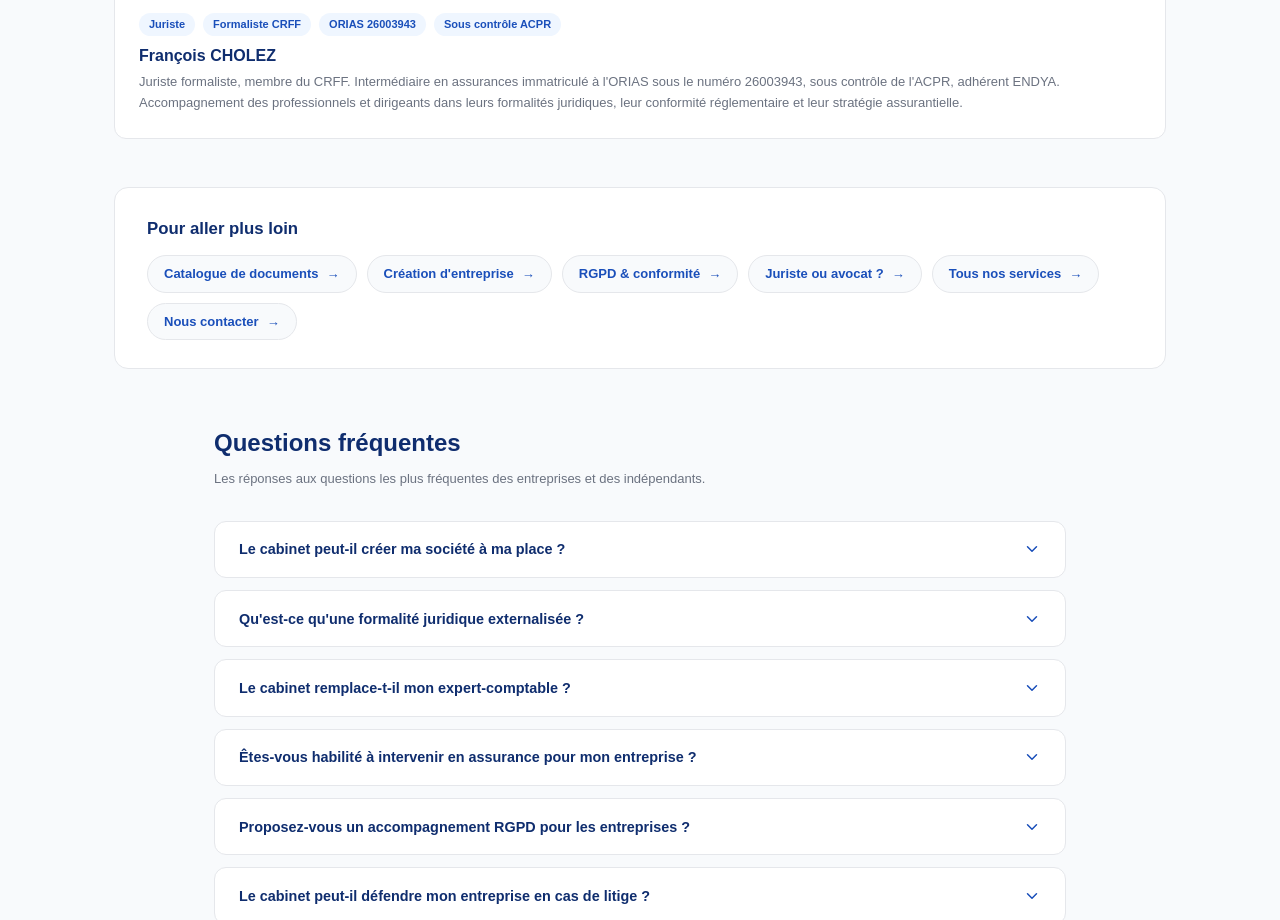
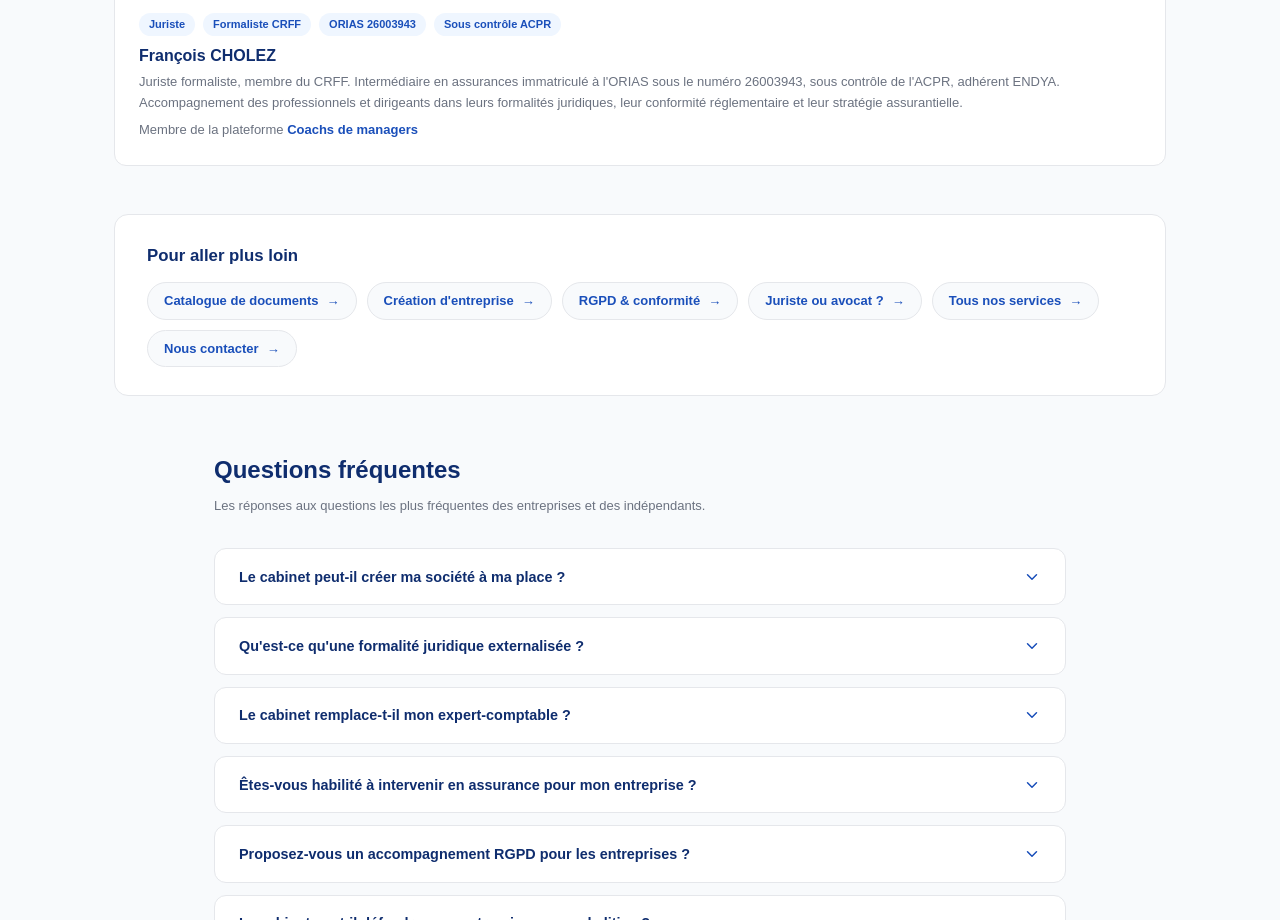
Before and after one commit to SYPA-ASSO/docutheque-next, a Next.js app: page /accompagnement-professionnels in a window 1280 px wide. Shown: the part 3200-4120 px from the top of the page. Built offline with nearby package versions, Linux system fonts and the light colour scheme.

Commit message:
accompagnement-professionnels: ajout lien Coachs de managers dans l'encart auteur

```diff
--- a/app/accompagnement-professionnels/page.tsx
+++ b/app/accompagnement-professionnels/page.tsx
@@ -102,14 +102,14 @@ const services = [
     items: [
       {
         titre: "Information sur vos droits",
-        badge: "47 €",
+        badge: "47 €",
         badgeColor: "#0f2d6e",
         href: "/information-sur-vos-droits",
         description: "Vous posez votre question juridique. Notre juriste identifie les textes et règles applicables à votre situation et vous apporte une réponse documentée sous 24 à 48h ouvrées.",
         points: [
           "Droit du travail, contrats, sociétés",
           "Droit fiscal, administratif, social",
-          "Réponse 100 % humaine, aucune IA",
+          "Réponse 100 % humaine, aucune IA",
           "Références aux textes applicables",
         ],
         couleur: "#7c3aed",
@@ -136,7 +136,7 @@ const services = [
     items: [
       {
         titre: "Conseil en assurances",
-        badge: "90 € particulier · 150 € pro",
+        badge: "90 € particulier · 150 € pro",
         badgeColor: "#065f46",
         href: "/conseil-assurances",
         description: "Audit de vos contrats existants, comparaison des offres du marché, rapport de conseil écrit et motivé. RC Pro, multirisques professionnelle, prévoyance collective, assurance des dirigeants. ORIAS n°26003943.",
@@ -404,6 +404,12 @@ export default function AccompagnementProfessionnelsPage() {
                 sous contrôle de l'ACPR, adhérent ENDYA. Accompagnement des professionnels et dirigeants
                 dans leurs formalités juridiques, leur conformité réglementaire et leur stratégie assurantielle.
               </p>
+              <p style={{ fontSize: 13, color: '#6b7280', margin: '0.4rem 0 0', lineHeight: 1.6 }}>
+                Membre de la plateforme{' '}
+                <a href="https://www.coachsdemanager.fr" target="_blank" rel="noopener noreferrer" style={{ color: '#1a4fba', fontWeight: 600, textDecoration: 'none' }}>
+                  Coachs de managers
+                </a>
+              </p>
             </div>
           </section>
 
```
